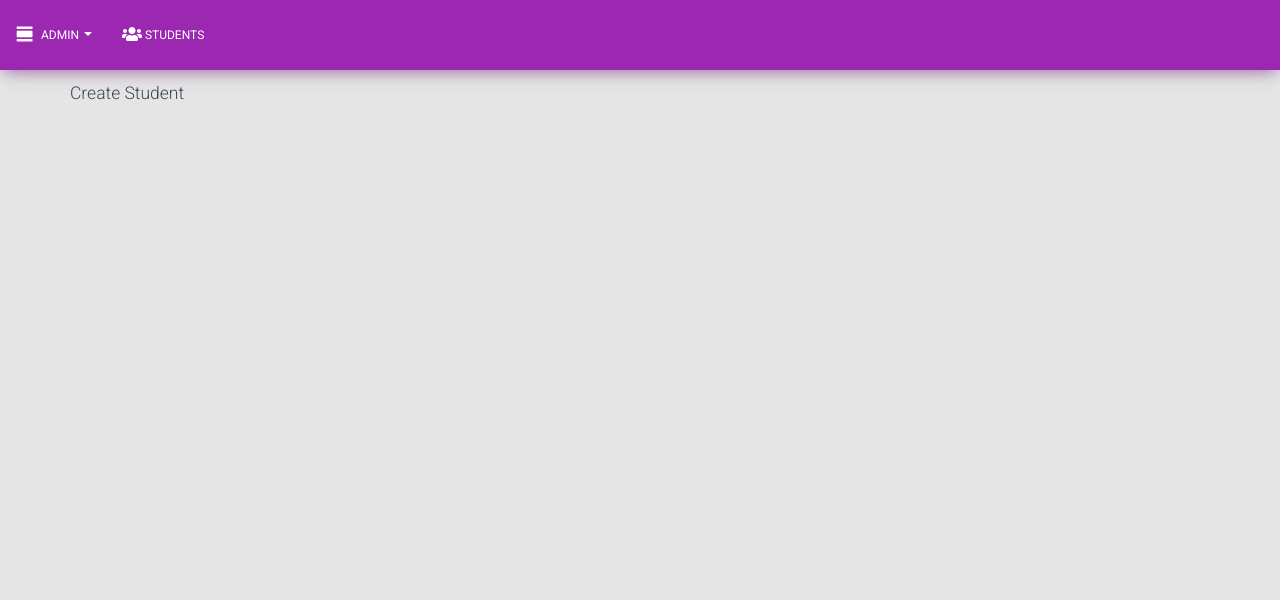
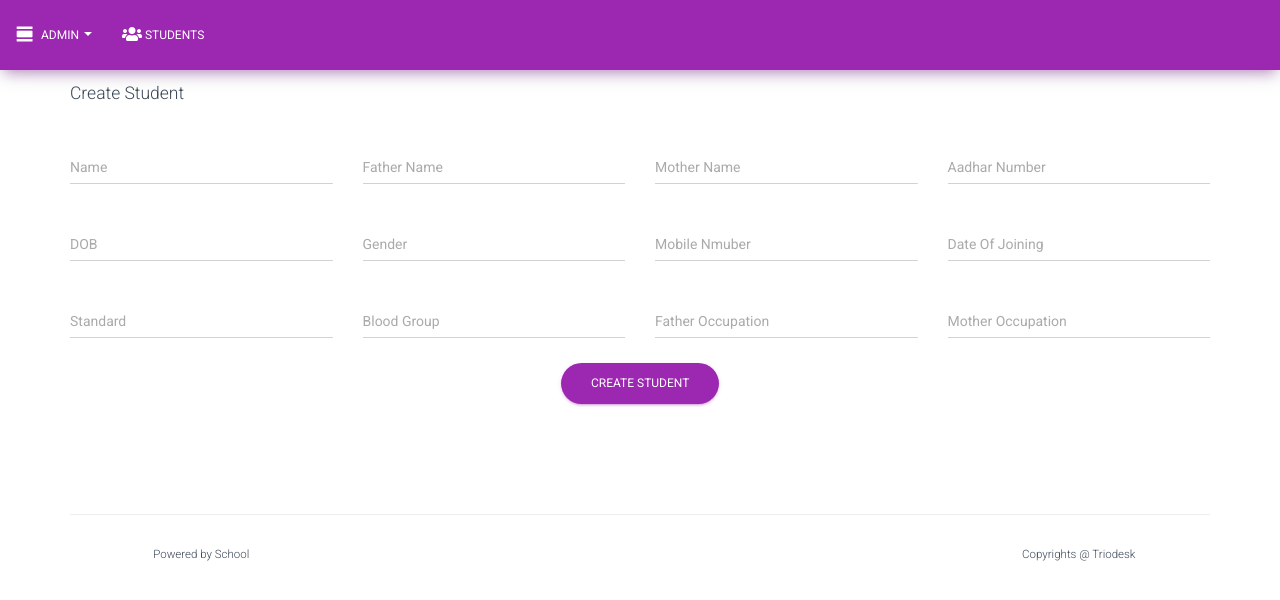
Before and after one commit to prabakargr/schoolAppAdmin, an Angular app: page /landingpage/addmission in a window 1280 px wide. Shown: the top 600 px of the page. Built offline with nearby package versions, Linux system fonts and the light colour scheme.

Commit message:
allstudents added

```diff
--- a/src/app/addmission/addmission.component.css
+++ b/src/app/addmission/addmission.component.css
@@ -0,0 +1,6 @@
+hr{
+    margin-top: 100px;
+}
+h4{
+    font-size: 1.15rem;
+}
--- a/src/app/addmission/addmission.component.html
+++ b/src/app/addmission/addmission.component.html
@@ -2,7 +2,97 @@
    <h5>Create Student</h5>
    <form>
       <div class="row">
-
+         <div class="col-md-3">
+            <div class="form-group label-floating is-empty">
+								<label class="control-label">Name</label>
+								<input type="text" name="name" class="form-control">
+							<span class="material-input"></span></div>
+         </div>
+         <div class="col-md-3">
+            <div class="form-group label-floating is-empty">
+								<label class="control-label">Father Name</label>
+								<input type="text" name="fathername" class="form-control">
+							<span class="material-input"></span></div>
+         </div>
+         <div class="col-md-3">
+            <div class="form-group label-floating is-empty">
+								<label class="control-label">Mother Name</label>
+								<input type="text" name="mothername" class="form-control">
+							<span class="material-input"></span></div>
+         </div>
+         <div class="col-md-3">
+            <div class="form-group label-floating is-empty">
+								<label class="control-label">Aadhar Number</label>
+								<input type="text" name="aadharnumber" class="form-control">
+							<span class="material-input"></span></div>
+         </div>
       </div>
+      <div class="row">
+          <div class="col-md-3">
+             <div class="form-group label-floating is-empty">
+                 <label class="control-label">DOB</label>
+                 <input type="text" name="dob" class="form-control">
+               <span class="material-input"></span></div>
+          </div>
+          <div class="col-md-3">
+             <div class="form-group label-floating is-empty">
+                 <label class="control-label">Gender</label>
+                 <input type="text" name="gender" class="form-control">
+               <span class="material-input"></span></div>
+          </div>
+          <div class="col-md-3">
+             <div class="form-group label-floating is-empty">
+                 <label class="control-label">Mobile Nmuber</label>
+                 <input type="text" name="mobilenumber" class="form-control">
+               <span class="material-input"></span></div>
+          </div>
+          <div class="col-md-3">
+             <div class="form-group label-floating is-empty">
+                 <label class="control-label">Date Of Joining</label>
+                 <input type="text" name="doj" class="form-control">
+               <span class="material-input"></span></div>
+          </div>
+       </div>
+       <div class="row">
+          <div class="col-md-3">
+             <div class="form-group label-floating is-empty">
+                 <label class="control-label">Standard</label>
+                 <input type="text" name="standard" class="form-control">
+               <span class="material-input"></span></div>
+          </div>
+          <div class="col-md-3">
+             <div class="form-group label-floating is-empty">
+                 <label class="control-label">Blood Group</label>
+                 <input type="text" name="bloodgroup" class="form-control">
+               <span class="material-input"></span></div>
+          </div>
+          <div class="col-md-3">
+             <div class="form-group label-floating is-empty">
+                 <label class="control-label">Father Occupation</label>
+                 <input type="text" name="fatheroccupation" class="form-control">
+               <span class="material-input"></span></div>
+          </div>
+          <div class="col-md-3">
+             <div class="form-group label-floating is-empty">
+                 <label class="control-label">Mother Occupation</label>
+                 <input type="text" name="motheroccupation" class="form-control">
+               <span class="material-input"></span></div>
+          </div>
+       </div>
+       <div class="row">
+           <div class="col-md-offset-4 col-md-4 text-center">
+                <button class="btn btn-primary btn-round">Create Student</button>
+           </div>
+       </div>
+       <hr>
+       <div class="row text-center">
+           <div class="col-md-3">
+               <h4>Powered by School</h4>
+           </div>
+           <div class="col-md-6"></div>
+           <div class="col-md-3">
+                <h4>Copyrights @ Triodesk</h4>
+            </div>
+       </div>
    </form>
 </div>
--- /dev/null
+++ b/src/app/allstudents/allstudents.component.html
@@ -0,0 +1,3 @@
+<p>
+  allstudents works!
+</p>
--- /dev/null
+++ b/src/app/allstudents/allstudents.component.ts
@@ -0,0 +1,15 @@
+import { Component, OnInit } from '@angular/core';
+
+@Component({
+  selector: 'app-allstudents',
+  templateUrl: './allstudents.component.html',
+  styleUrls: ['./allstudents.component.css']
+})
+export class AllstudentsComponent implements OnInit {
+
+  constructor() { }
+
+  ngOnInit() {
+  }
+
+}
--- a/src/app/landingpage/landingpage.component.html
+++ b/src/app/landingpage/landingpage.component.html
@@ -19,12 +19,12 @@
         </a>
         <ul class="dropdown-menu dropdown-with-icons">
           <li>
-            <a href="#headers">
+            <a routerLink="/landingpage/addmission">
               <i class="fas fa-user-plus fa-lg"></i> Addmission
             </a>
           </li>
           <li>
-            <a href="#features">
+            <a routerLink="/landingpage/transfer">
               <i class="fas fa-exchange-alt fa-lg"></i>  Transfer
             </a>
           </li>
@@ -126,7 +126,7 @@
         </ul>
       </li> -->
       <li>
-        <a href="index.html">
+        <a routerLink="/landingpage/allstudents">
           <i class="fas fa-users fa-lg"></i> Students
         </a>
       </li>
--- a/src/styles.css
+++ b/src/styles.css
@@ -1 +1,4 @@
 /* You can add global styles to this file, and also import other style files */
+body{
+    background-color: white;
+}
```
Also changed, not shown: src/app/app.module.ts (+5 -2 lines), src/app/allstudents/allstudents.component.css (added), 1 other file (tests, documents, lock files or other folders).
